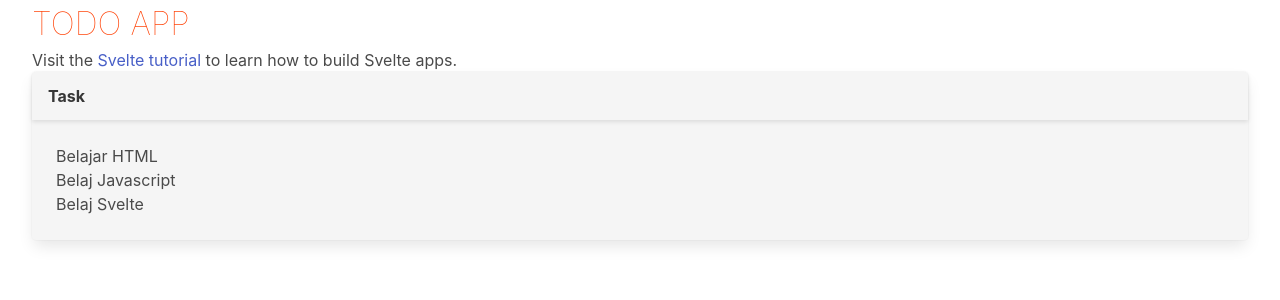
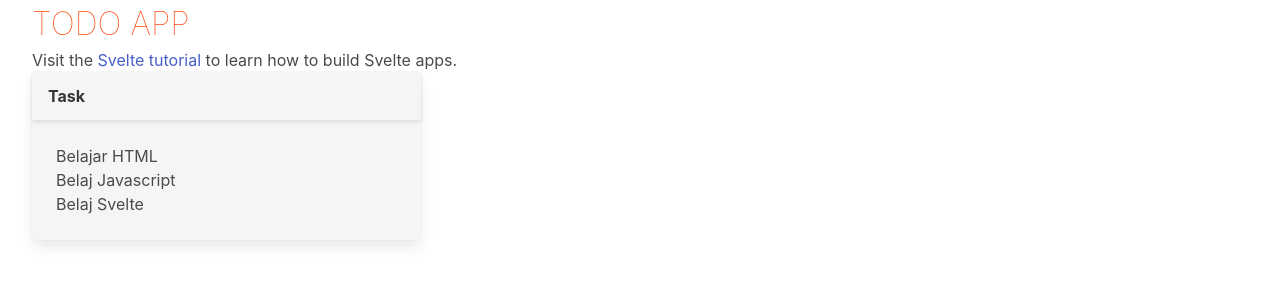
Before and after one commit to are-one/svelte-todo-app, a Svelte app: page / in a window 1280 px wide. Shown: the top 300 px of the page. Built offline with nearby package versions, Linux system fonts and the light colour scheme.

Commit message:
[UPDATE] change size column card box list

```diff
--- a/src/App.svelte
+++ b/src/App.svelte
@@ -6,7 +6,7 @@
 	<p>Visit the <a href="https://svelte.dev/tutorial">Svelte tutorial</a> to learn how to build Svelte apps.</p>
 
 	<div class="columns">
-		<div class="column">
+		<div class="column is-4">
 			<div class="card has-background-light">
 				<div class="card-header">
 					<div class="card-header-title">Task</div>
```
